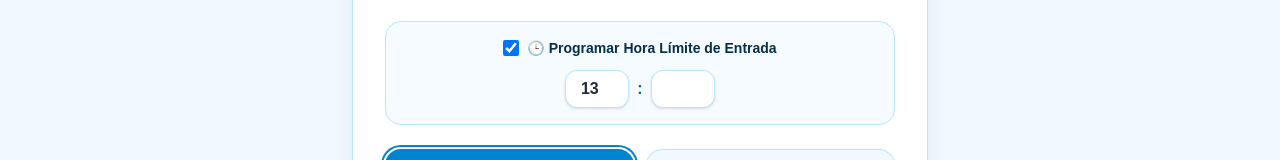
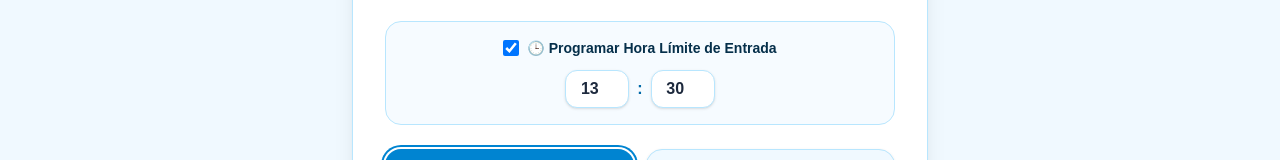
Before and after one commit to jwmoralesuce-dot/registro-asistencia, a Next.js app: page /admin/scanner in a window 1280 px wide. Shown: the part 354-514 px from the top of the page. Built offline with nearby package versions, Linux system fonts and the light colour scheme; no server answers.

Commit message:
Corrección de inputs de minutos y unificación de paleta de colores

```diff
--- a/app/admin/scanner/page.jsx
+++ b/app/admin/scanner/page.jsx
@@ -324,10 +324,10 @@ export default function ScannerPage() {
     <main className="min-h-screen bg-sky-50 px-4 py-8 flex items-center justify-center text-slate-800">
       <div className="w-full max-w-xl rounded-3xl bg-white border border-sky-200 p-6 sm:p-8 shadow-xl relative overflow-hidden">
 
-        {/* Franja superior institucional con los colores claros y limpios del sello */}
+        {/* Franja superior institucional */}
         <div className="absolute top-0 left-0 right-0 h-2.5 bg-gradient-to-r from-sky-400 via-amber-300 to-emerald-400" />
 
-        {/* Barra superior con estilo unificado y profesional */}
+        {/* Barra superior */}
         <div className="mb-6 grid grid-cols-2 gap-2 border-b border-sky-100 pb-4 pt-2">
           <Link href="/" className="flex items-center justify-center rounded-xl bg-sky-50 px-3 py-2.5 text-xs font-semibold text-sky-700 hover:bg-sky-100 border border-sky-200 shadow-sm transition">
             ← Atrás
@@ -385,7 +385,7 @@ export default function ScannerPage() {
                 type="number"
                 min="0"
                 max="59"
-                value="minutoLimite"
+                value={minutoLimite}
                 onChange={(e) => setMinutoLimite(e.target.value)}
                 className="w-16 rounded-xl border border-sky-200 bg-white px-2 py-1.5 text-center font-bold text-slate-800 shadow-sm"
               />
@@ -393,7 +393,7 @@ export default function ScannerPage() {
           )}
         </div>
 
-        {/* Botones de Modo Entrada / Salida con paleta profesional unificada */}
+        {/* Botones de Modo Entrada / Salida */}
         <div className="mt-6 grid grid-cols-2 gap-3">
           <button
             type="button"
@@ -419,7 +419,7 @@ export default function ScannerPage() {
           </button>
         </div>
 
-        {/* Contenedor del Lector QR con estilo limpio (html5-qrcode inyecta su video aquí) */}
+        {/* Lector QR */}
         <div className="mt-6 overflow-hidden rounded-2xl border border-sky-200 bg-slate-950 p-2 shadow-inner">
           <div id="qr-reader" className="w-full overflow-hidden rounded-xl" />
         </div>
@@ -439,7 +439,7 @@ export default function ScannerPage() {
           </div>
         )}
 
-        {/* Pie de tarjeta sutil */}
+        {/* Pie de tarjeta */}
         <div className="mt-8 pt-4 border-t border-sky-100 text-center">
           <p className="text-[10px] text-slate-400 font-medium">
             Sistema Oficial de Control de Presencia • UCE
```
